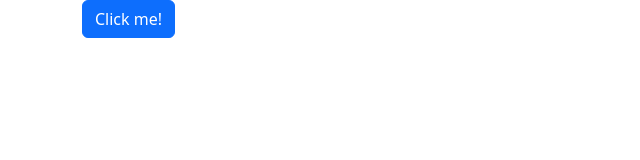
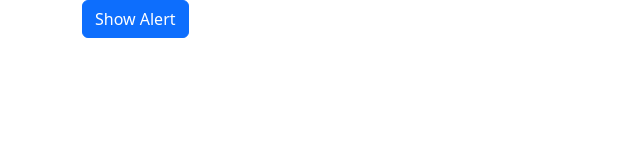
Before and after one commit to enzgamilla/react-app-typescript, a React (Vite) app: page / in a window 1280 px wide. Shown: the top 160 px of the page, without its empty margins (0-640 px from the left). Built offline with nearby package versions, Linux system fonts and the light colour scheme.

Commit message:
alert show & close

```diff
--- a/src/App.tsx
+++ b/src/App.tsx
@@ -1,6 +1,8 @@
 import "bootstrap/dist/css/bootstrap.css";
 // import ListGroup from "./components/ListGroup/ListGroup";
 import Button from "./components/Button/Button";
+import Alert from "./components/Alert/Alert";
+import { useState } from "react";
 
 function App() {
   // const listOfState = [
@@ -14,10 +16,17 @@ function App() {
   //   "Al Ain",
   // ];
 
+  const [show, setShow] = useState(true);
+
+  function handleClick() {
+    return show ? false : true;
+  }
+
   return (
     <div className="container">
       {/* <ListGroup listState={listOfState} /> */}
-      <Button>Click me!</Button>
+      {!show && <Alert onClick={() => setShow(handleClick())} />}
+      <Button onClick={() => setShow(handleClick())}>Show Alert</Button>
     </div>
   );
 }
--- /dev/null
+++ b/src/components/Alert/Alert.tsx
@@ -0,0 +1,21 @@
+interface Props {
+  onClick: () => void;
+}
+
+const Alert = ({ onClick }: Props) => {
+  return (
+    <div className="alert alert-warning alert-dismissible" role="alert">
+      <strong>Holy guacamole!</strong> You should check in on some of those
+      fields below.
+      <button
+        type="button"
+        className="btn-close"
+        data-bs-dismiss="alert"
+        aria-label="Close"
+        onClick={onClick}
+      ></button>
+    </div>
+  );
+};
+
+export default Alert;
--- a/src/components/Button/Button.tsx
+++ b/src/components/Button/Button.tsx
@@ -1,9 +1,16 @@
+import { ReactNode } from "react";
+
 interface Props {
-  children: string;
+  children: ReactNode;
+  onClick: () => void;
 }
 
-const Button = ({ children }: Props) => {
-  return <button className="btn btn-primary">{children}</button>;
+const Button = ({ children, onClick }: Props) => {
+  return (
+    <button className="btn btn-primary" onClick={onClick}>
+      {children}
+    </button>
+  );
 };
 
 export default Button;
```
